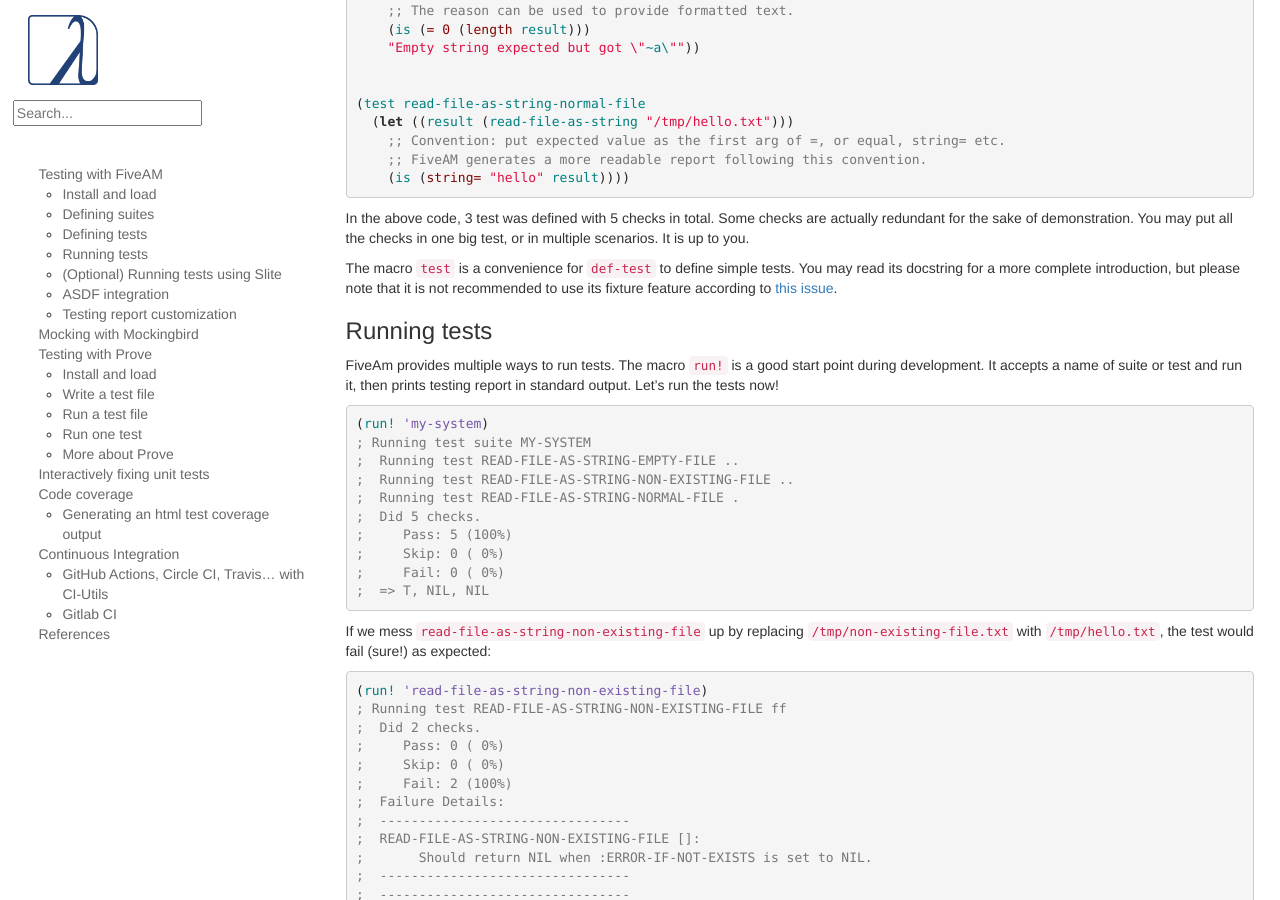
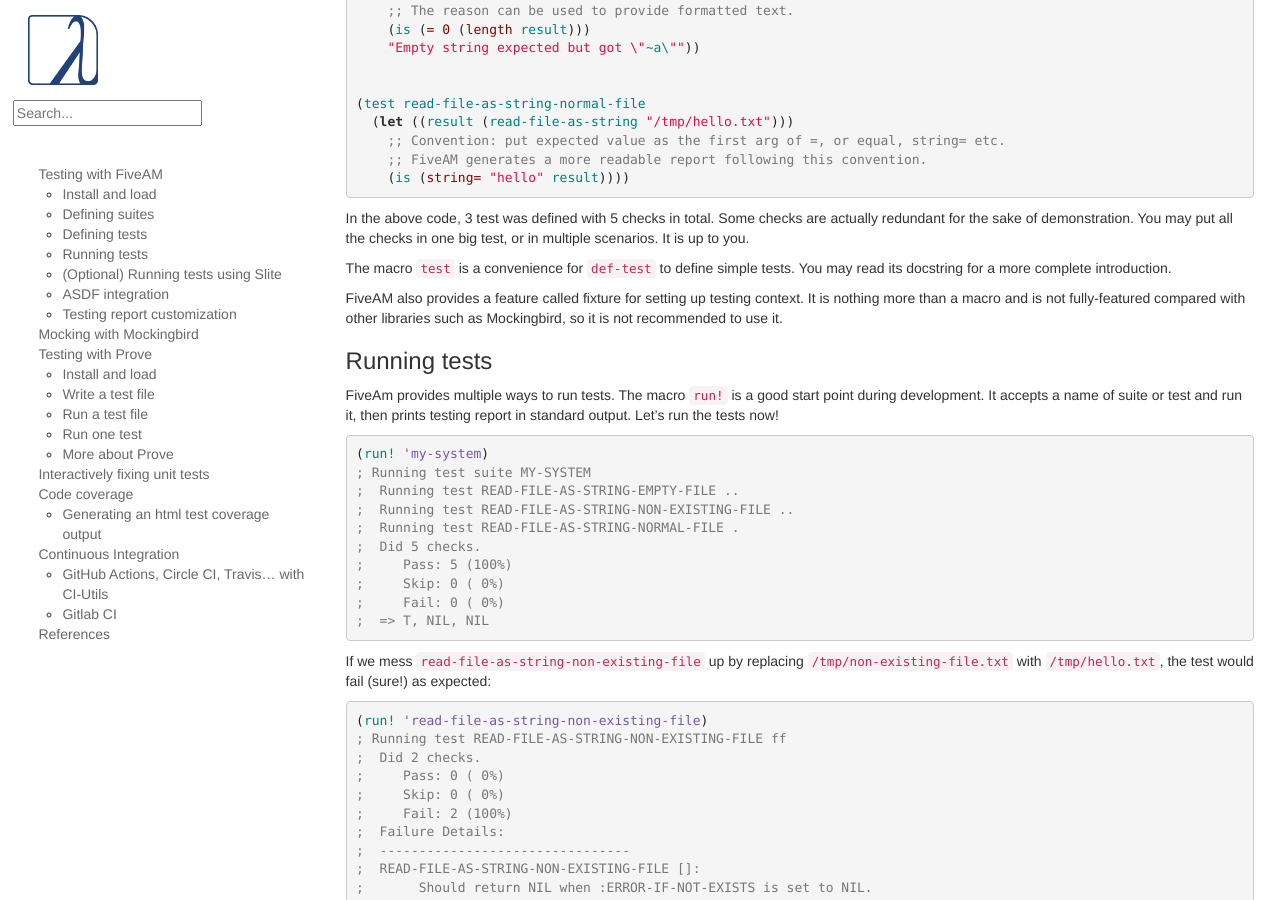
Before and after one commit to LispCookbook/cl-cookbook, a Jekyll site: the page built from testing.md, in a window 1280 px wide and 900 px high, scrolled down 2087 px. Built offline with Jekyll 4.4.1, drawn with Linux system fonts in a browser that asks for light colours; some of the changed text lies outside the part shown.

Commit message:
Fix minor issues

```diff
--- a/testing.md
+++ b/testing.md
@@ -9,7 +9,7 @@
 
 [Prove](https://github.com/fukamachi/prove) used to be a widely liked testing framework but its repository was later archived. Its successor [Rove](https://github.com/fukamachi/rove) is not stable enough, so we will be using a mature testing framework called [FiveAM](https://github.com/lispci/fiveam). There are also some [other testing frameworks](https://github.com/CodyReichert/awesome-cl#unit-testing) to explore.
 
-FiveAM does not have many documentation resources. However, it has really good docstrings built-in. Most of the time, they would provide sufficient information that answers your questions.
+FiveAM only has an [API doc](https://common-lisp.net/project/fiveam/docs/index.html) as official documentation. You may inspect it or simply read the docstrings in code. Most of the time, they would provide sufficient information that answers your questions.
 
 ## Testing with FiveAM
 
@@ -125,7 +125,9 @@
 
 In the above code, 3 test was defined with 5 checks in total. Some checks are actually redundant for the sake of demonstration. You may put all the checks in one big test, or in multiple scenarios. It is up to you.
 
-The macro `test` is a convenience for `def-test` to define simple tests. You may read its docstring for a more complete introduction, but please note that it is not recommended to use its fixture feature according to [this issue](https://github.com/lispci/fiveam/issues/31).
+The macro `test` is a convenience for `def-test` to define simple tests. You may read its docstring for a more complete introduction.
+
+FiveAM also provides a feature called fixture for setting up testing context. It is nothing more than a macro and is not fully-featured compared with other libraries such as Mockingbird, so it is not recommended to use it.
 
 ### Running tests
 
```
